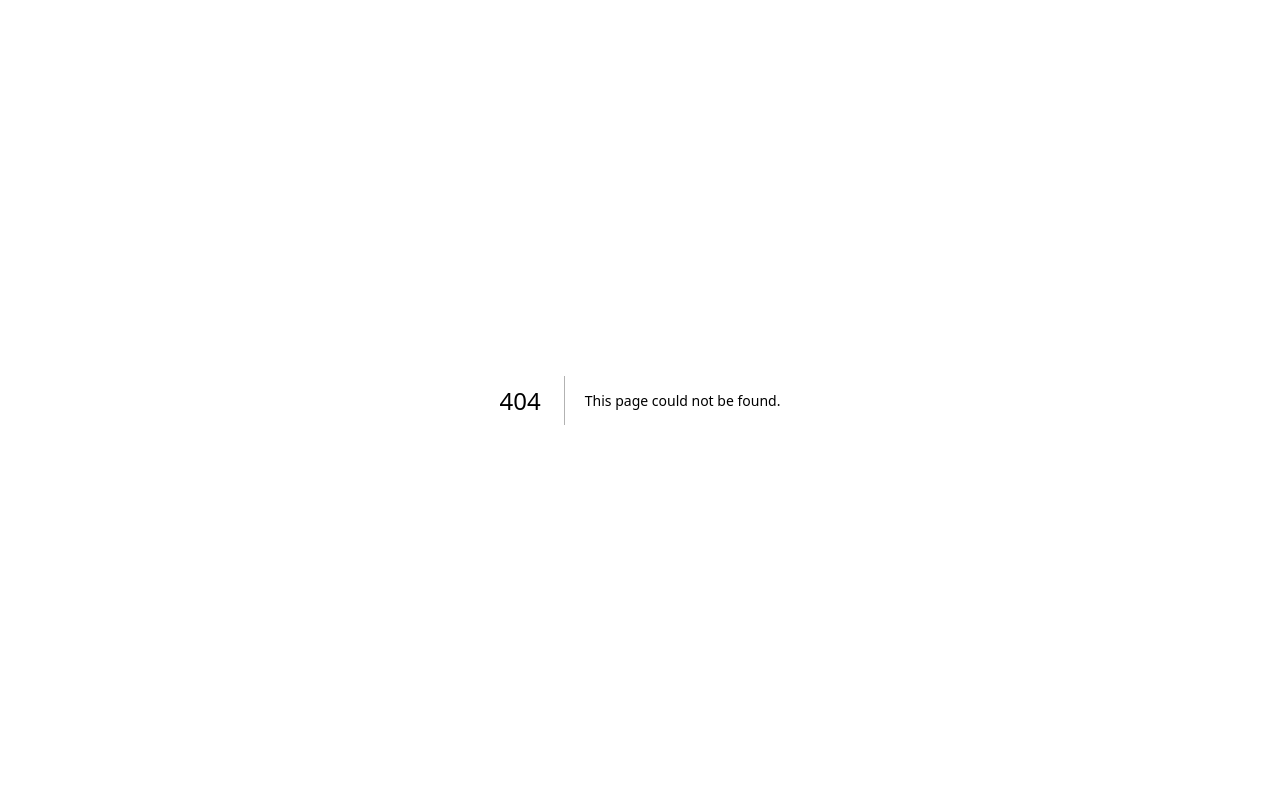
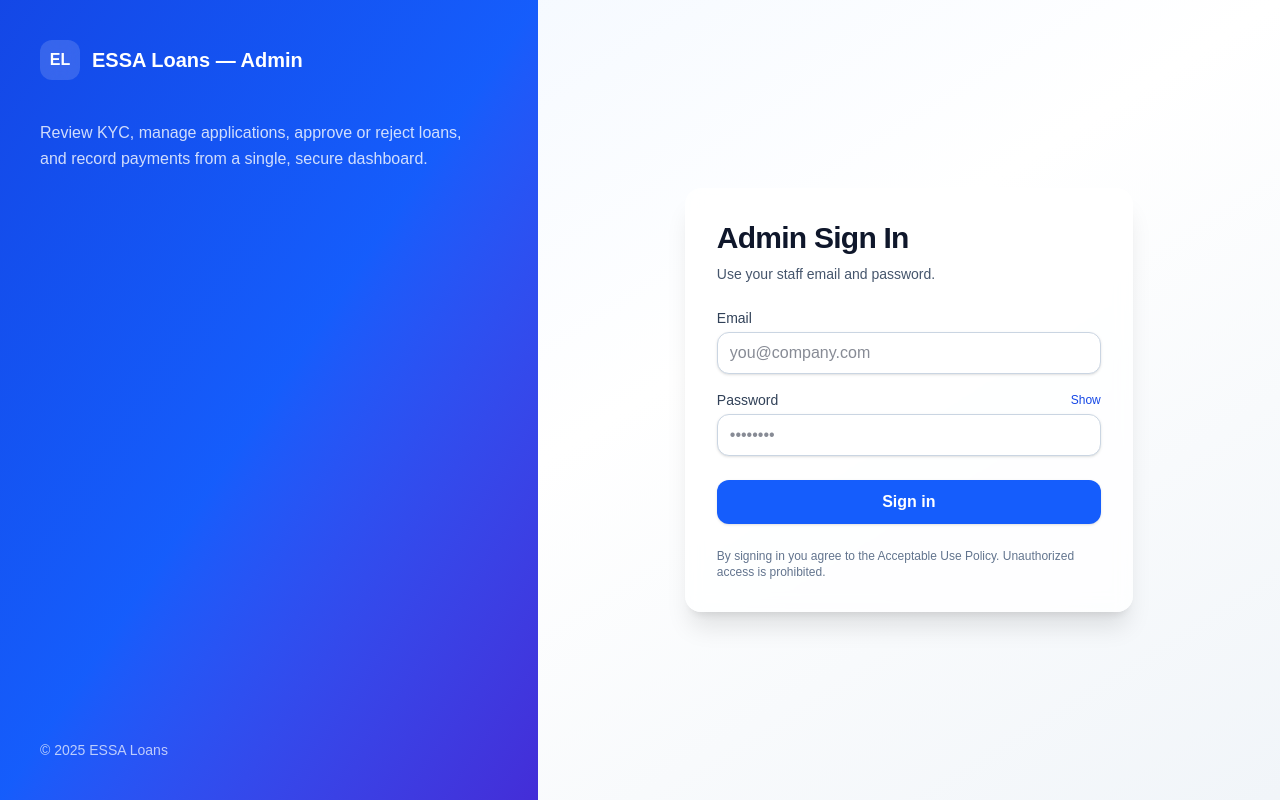
Before and after one commit to sam-zarila/essa-admin, a Next.js app: page /auth in a window 1280 px wide. Before the commit this address had no page. Built offline with nearby package versions, Linux system fonts and the light colour scheme.

Commit message:
done for deploying

```diff
--- a/app/admin/dashboard.tsx
+++ b/app/admin/dashboard.tsx
@@ -578,7 +578,7 @@ export default function AdminDashboardPage() {
       setLoggingOut(true);
       await signOut(auth);
       // redirect to login (adjust path if your login route differs)
-      window.location.href = "/login";
+      window.location.href = "/auth";
     } catch (e) {
       setLoggingOut(false);
       pushFeedback("error", `Failed to sign out: ${getErrorMessage(e)}`);
--- /dev/null
+++ b/app/auth/page.tsx
@@ -0,0 +1,11 @@
+import React from "react";
+import LoginPage from "./login";
+
+export default function AuthPage() {
+    return(
+        <>
+        <LoginPage />
+
+        </>
+    )
+}
```
